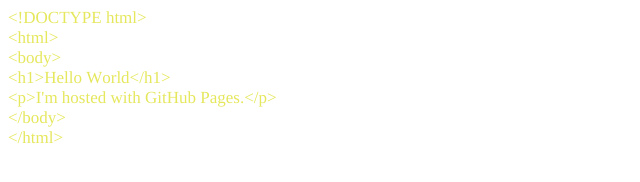
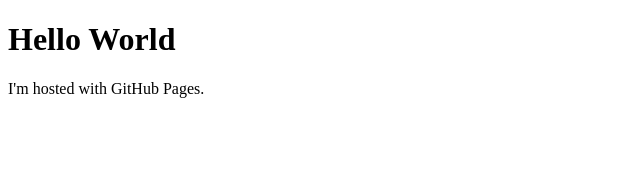
Before and after one commit to futingchen/futingchen.github.io, a plain HTML site: page index.html in a window 1280 px wide. Shown: the whole page, without its empty margins (0-640 px from the left). Drawn offline with Linux system fonts and the light colour scheme.

Commit message:
Update index.html

```diff
--- a/index.html
+++ b/index.html
@@ -1,23 +1,7 @@
-<!DOCTYPE html PUBLIC "-//W3C//DTD HTML 4.01//EN" "http://www.w3.org/TR/html4/strict.dtd">
+<!DOCTYPE html>
 <html>
-<head>
-  <meta http-equiv="Content-Type" content="text/html; charset=utf-8">
-  <meta http-equiv="Content-Style-Type" content="text/css">
-  <title></title>
-  <meta name="Generator" content="Cocoa HTML Writer">
-  <meta name="CocoaVersion" content="2487.7">
-  <style type="text/css">
-    p.p1 {margin: 0.0px 0.0px 0.0px 0.0px; font: 17.0px Times; color: #e5e75c; -webkit-text-stroke: #e5e75c}
-    span.s1 {font-kerning: none}
-  </style>
-</head>
 <body>
-<p class="p1"><span class="s1">&lt;!DOCTYPE html&gt;</span></p>
-<p class="p1"><span class="s1">&lt;html&gt;</span></p>
-<p class="p1"><span class="s1">&lt;body&gt;</span></p>
-<p class="p1"><span class="s1">&lt;h1&gt;Hello World&lt;/h1&gt;</span></p>
-<p class="p1"><span class="s1">&lt;p&gt;I'm hosted with GitHub Pages.&lt;/p&gt;</span></p>
-<p class="p1"><span class="s1">&lt;/body&gt;</span></p>
-<p class="p1"><span class="s1">&lt;/html&gt;</span></p>
+<h1>Hello World</h1>
+<p>I'm hosted with GitHub Pages.</p>
 </body>
 </html>
```
